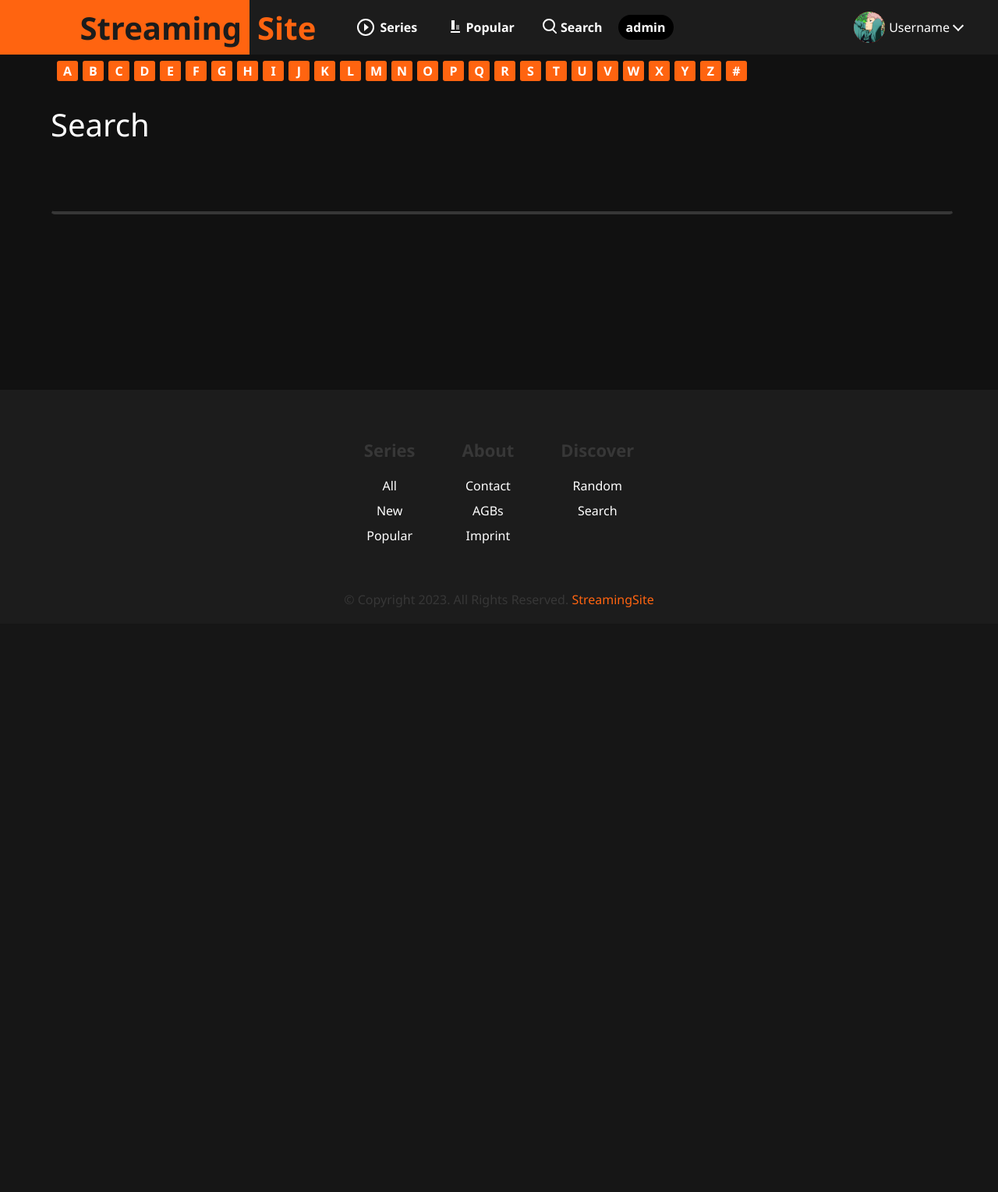
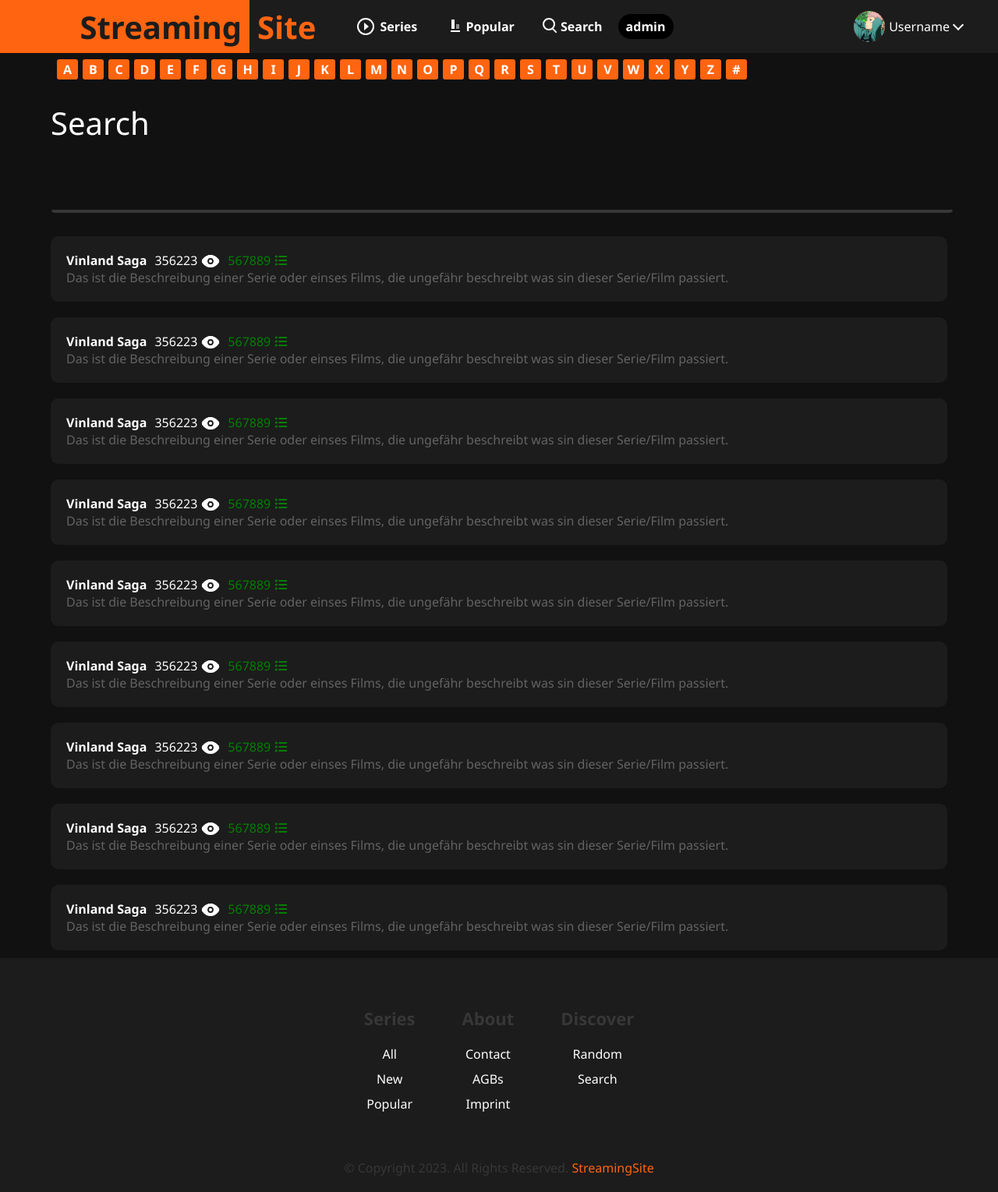
Before and after one commit to ydfdas1f546g1df/StreamingSite, a PHP site: page /pages/search/ in a window 1280 px wide. Shown: the whole page at 78% size. Before the commit the page ends 779 px from the top, so only its background shows below. Run offline with PHP 8.4, Linux system fonts and the light colour scheme; some libraries are stand-ins or nearby versions.

Commit message:
php templates

```diff
--- a/dist/css/main.css
+++ b/dist/css/main.css
@@ -13,6 +13,7 @@
   font-size: 40px;
   width: 1150px;
   height: 80px;
+  margin-bottom: 20px;
   border-radius: 5px;
   background: none;
   box-shadow: none;
@@ -30,6 +31,47 @@
 }
 .search-main label.search input::placeholder {
   color: rgba(255, 255, 255, 0.51);
+}
+.search-main #search-result {
+  display: flex;
+  flex-direction: column;
+  color: white;
+  height: 100%;
+}
+.search-main #search-result .result-item {
+  padding: 20px;
+  background: rgb(28, 28, 28);
+  border-radius: 10px;
+  margin: 10px 0;
+}
+.search-main #search-result .result-item .result-head {
+  display: flex;
+  align-items: center;
+}
+.search-main #search-result .result-item .result-head .result-title {
+  font-weight: bold;
+}
+.search-main #search-result .result-item .result-head .result-info {
+  padding: 0 0 0 10px;
+  display: flex;
+  align-items: center;
+}
+.search-main #search-result .result-item .result-head .result-info i {
+  margin: 0 0 0 5px;
+}
+.search-main #search-result .result-item .result-head .result-info .result-watchlist {
+  color: green;
+}
+.search-main #search-result .result-item .result-head .result-info .result-watched {
+  color: rgb(255, 100, 16);
+}
+.search-main #search-result .result-item .result-head .result-watchlist {
+  display: flex;
+  align-items: center;
+  color: green;
+}
+.search-main #search-result .result-item .result-description {
+  color: #636363;
 }
 
 header {
--- a/pages/search/index.php
+++ b/pages/search/index.php
@@ -9,12 +9,22 @@ $searchContent = '
         </a>
     </div>
     <label class="search">
-    Search
-    <div id="search-input">
-</label>
+        Search
+        <div id="search-input">
     <input type="text">
     </div>
+    </label>
     <div id="search-result">
+        <a class="result-item" v-for="result in results">
+            <div class="result-head">
+                <span class="result-title">{{ result.showName }}</span>
+                <span class="result-info result-watched">{{ result.watched }}
+                <i class="gg-eye-alt"></i>
+                </span>
+                <span class="result-info result-watchlist">{{ result.watchlist }}<i class="fa-solid fa-list-ul"></i></span>
+            </div>
+            <span class="result-description">{{ result.desc }}</span>
+        </a>
     </div>
 </main>
 <script src="/script/search.js"></script>
--- a/script/search.js
+++ b/script/search.js
@@ -0,0 +1,19 @@
+let TestResult = {showName: "Vinland Saga",name: "vinlandsage", desc: "Das ist die Beschreibung einer Serie oder einses Films, die ungefähr beschreibt was sin dieser Serie/Film passiert.", watched: 356223, watchlist: 567889}
+
+Vue.createApp({
+    data() {
+        return {
+            results: [
+                TestResult,
+                TestResult,
+                TestResult,
+                TestResult,
+                TestResult,
+                TestResult,
+                TestResult,
+                TestResult,
+                TestResult
+            ],
+        };
+    }
+}).mount("#search-result");
--- a/scss/search.scss
+++ b/scss/search.scss
@@ -1,3 +1,4 @@
+$lighter-gray: #636363;
 .search-main {
   label.search {
     display: flex;
@@ -12,6 +13,7 @@
       font-size: 40px;
       width: 1150px;
       height: 80px;
+      margin-bottom: 20px;
       border-radius: 5px;
       background: none;
       box-shadow: none;
@@ -30,4 +32,60 @@
       }
     }
   }
+
+  #search-result {
+    display: flex;
+    flex-direction: column;
+    color: white;
+    height: 100%;
+
+    .result-item {
+      padding: 20px;
+      background: $header-bg;
+      border-radius: 10px;
+      margin: 10px 0;
+
+      .result-head {
+        display: flex;
+        align-items: center;
+
+        .result-title {
+          font-weight: bold;
+        }
+
+        .result-info {
+          padding: 0 0 0 10px;
+          display: flex;
+          align-items: center;
+
+          i {
+            margin: 0 0 0 5px;
+            //display: flex;
+            //align-items: center;
+            //justify-content: center;
+
+          }
+
+          .result-watchlist {
+            color: green;
+          }
+
+          .result-watched {
+            color: $orange;
+          }
+        }
+
+        .result-watchlist {
+          display: flex;
+          align-items: center;
+          color: green;
+        }
+
+      }
+
+      .result-description {
+        color: $lighter-gray;
+      }
+    }
+  }
 }
```
Also changed, not shown: dist/css/error.css (+42 -0 lines).
